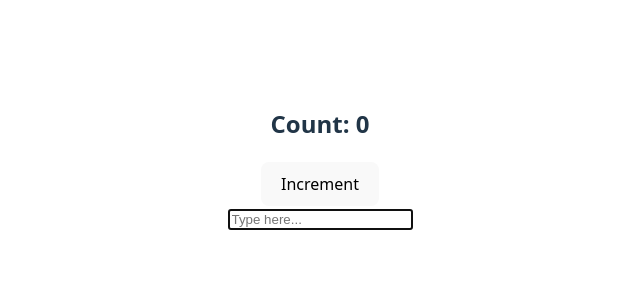
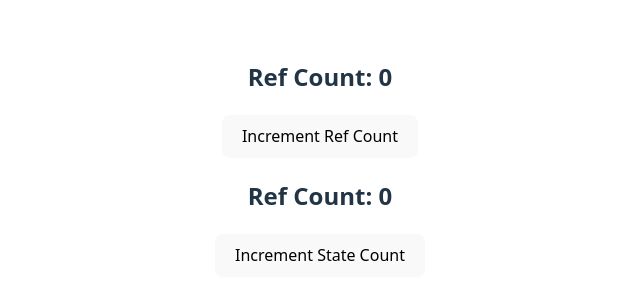
Before and after one commit to DebaKaran/react-desgin, a React (Vite) app in the folder controlled-uncontrolled-components/: page / in a window 1280 px wide. Shown: the part 242-542 px from the top of the page, without its empty margins (320-960 px from the left). Built offline with nearby package versions, Linux system fonts and the light colour scheme.

Commit message:
feat(counter): demonstrate difference between useRef and useState rendering behavior
- Implement CounterWithRef component
- Add ref-based counter without triggering re-render
- Add state-based counter with reactive UI updates
- Log value changes to compare render behavior

```diff
--- a/controlled-uncontrolled-components/src/App.jsx
+++ b/controlled-uncontrolled-components/src/App.jsx
@@ -1,13 +1,15 @@
 import './App.css'
 import AutoFocusInput from './state_refs/components/AutoFocusInput'
 import Counter from './state_refs/components/Counter'
+import CounterWithRef from './state_refs/components/CounterWithRef'
 
 function App() {
 
   return (
     <>
-      <Counter />
-      <AutoFocusInput />
+      {/* <Counter />
+      <AutoFocusInput /> */}
+      <CounterWithRef />
     </>
   )
 }
--- /dev/null
+++ b/controlled-uncontrolled-components/src/state_refs/components/CounterWithRef.jsx
@@ -0,0 +1,35 @@
+import { useRef, useState } from 'react'
+
+const CounterWithRef = () => {
+    const counterRef = useRef(0); // persists between renders
+    const [count, setCount] = useState(0); //forcing rendering
+
+    const incrementUsingState = () => {
+        //setCount(prev => prev + 1);
+        setCount(count + 1);
+        console.log("State Count: ", count);
+
+    }
+
+    const incrementUsingRef = () => {
+        counterRef.current = counterRef.current + 1; //update ref
+        console.log("Ref Count: ", counterRef.current);
+
+    }
+
+    return (
+        <>
+            <div>
+                <h2>Ref Count: {counterRef.current}</h2>
+                <button onClick={incrementUsingRef}>Increment Ref Count</button>
+            </div>
+
+            <div>
+                <h2>Ref Count: {count}</h2>
+                <button onClick={incrementUsingState}>Increment State Count</button>
+            </div>
+        </>
+    )
+}
+
+export default CounterWithRef
```
